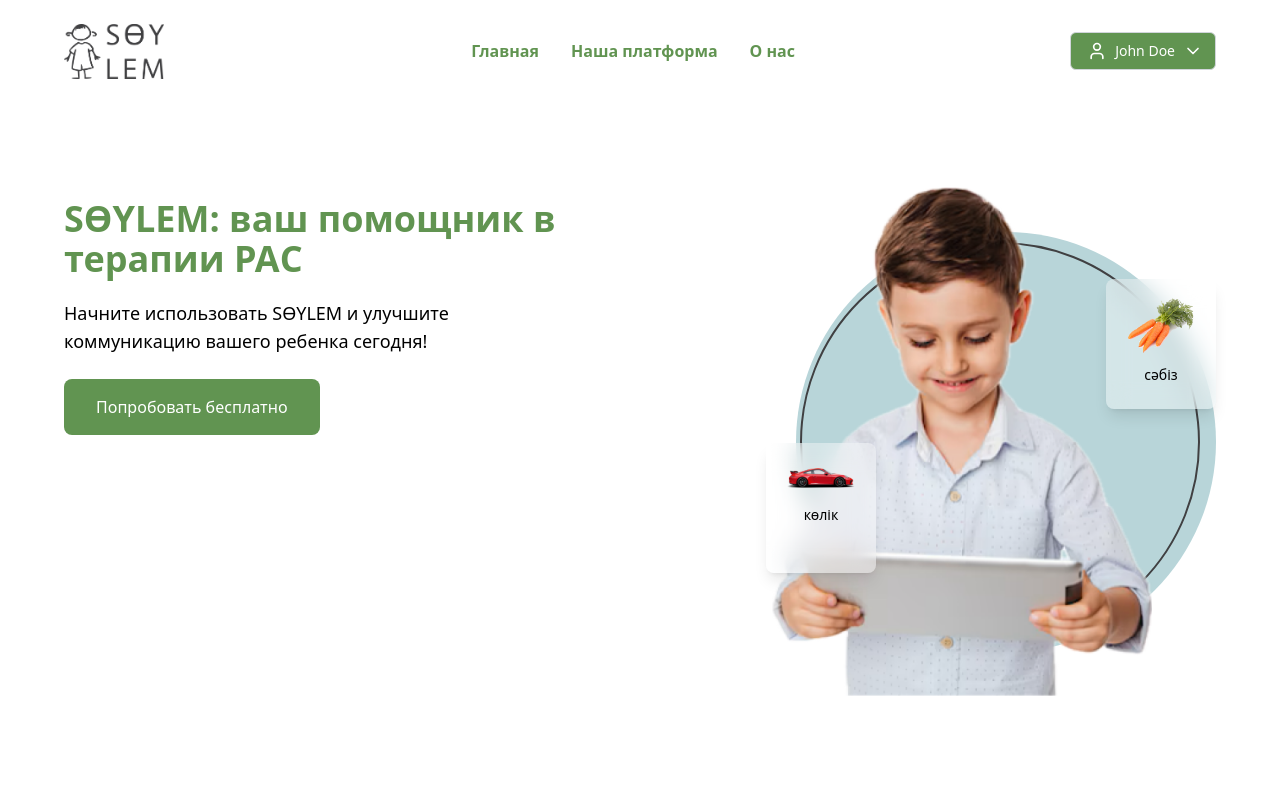
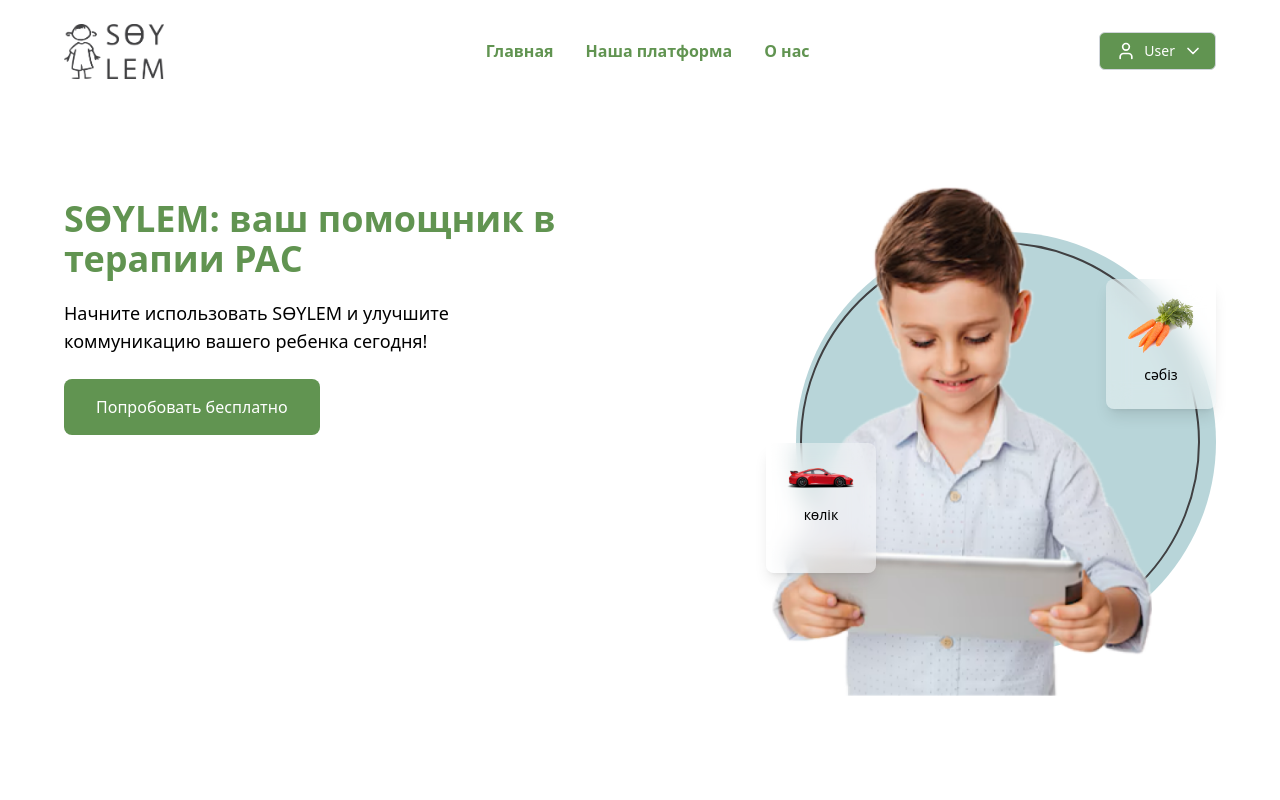
Before and after one commit to veyabidlek/pecs-front, a Next.js app: page / in a window 1280 px wide. Shown: the top 800 px of the page. Built offline with nearby package versions, Linux system fonts and the light colour scheme.

Commit message:
temp commit: remove image index_team_2

```diff
--- a/src/app/components/home/team.tsx
+++ b/src/app/components/home/team.tsx
@@ -40,7 +40,7 @@
 
           {/* Second image group */}
           <div className="absolute bg-[#2B5C34] w-[350px] h-[350px] top-[253px] left-[297px] rounded-3xl" />
-          <div className="absolute top-60 left-[280px] z-10">
+          {/* <div className="absolute top-60 left-[280px] z-10">
             <Image
               src="/images/index_team2.png"
               alt="Team photo 2"
@@ -49,7 +49,7 @@
               className="rounded-3xl"
               priority
             />
-          </div>
+          </div> */}
         </div>
       </div>
     </section>
--- a/src/app/components/navBar.tsx
+++ b/src/app/components/navBar.tsx
@@ -16,9 +16,9 @@
     // Replace with your actual user data fetching logic
     isAuthenticated: true, // Or false, depending on authentication state
     isStaff: false, // Or true, based on user role
-    firstName: "John", // Replace with user's first name
-    lastName: "Doe", // Replace with user's last name
-    username: "johndoe",
+    firstName: "User", // Replace with user's first name
+    lastName: "", // Replace with user's last name
+    username: "user",
   };
 
   const is_cr = false; // Replace with your logic for is_cr
```
